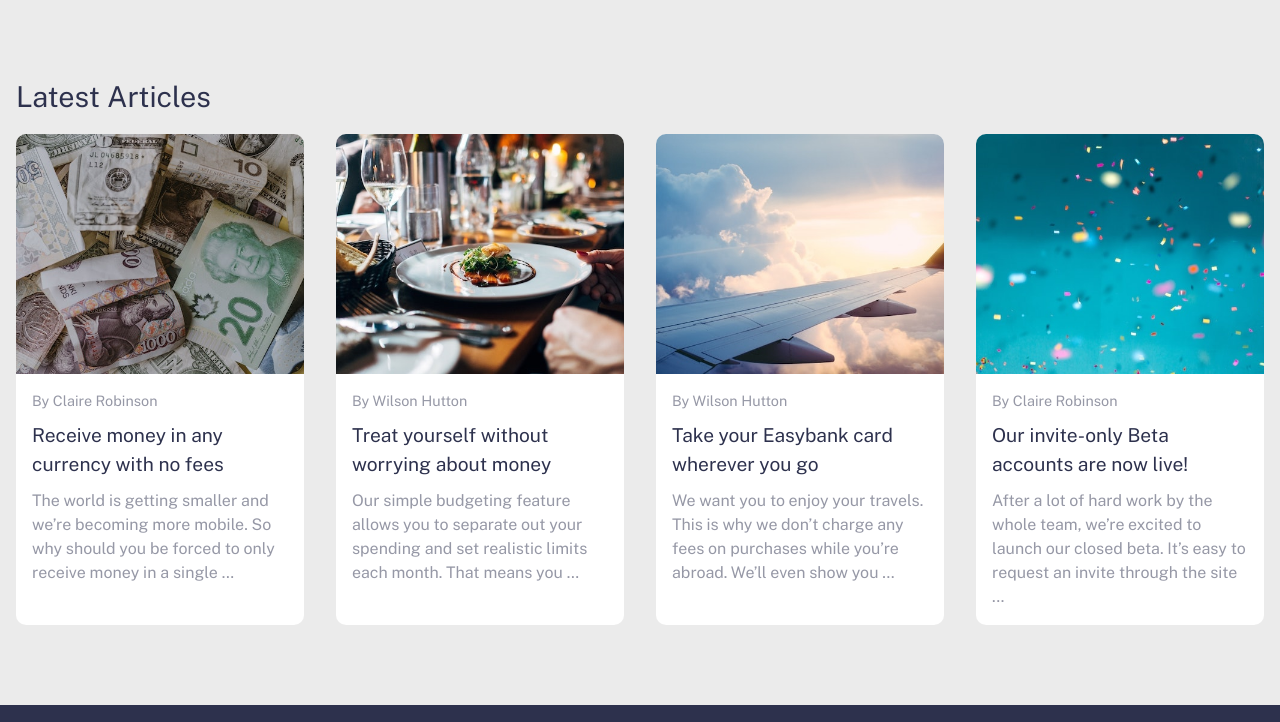
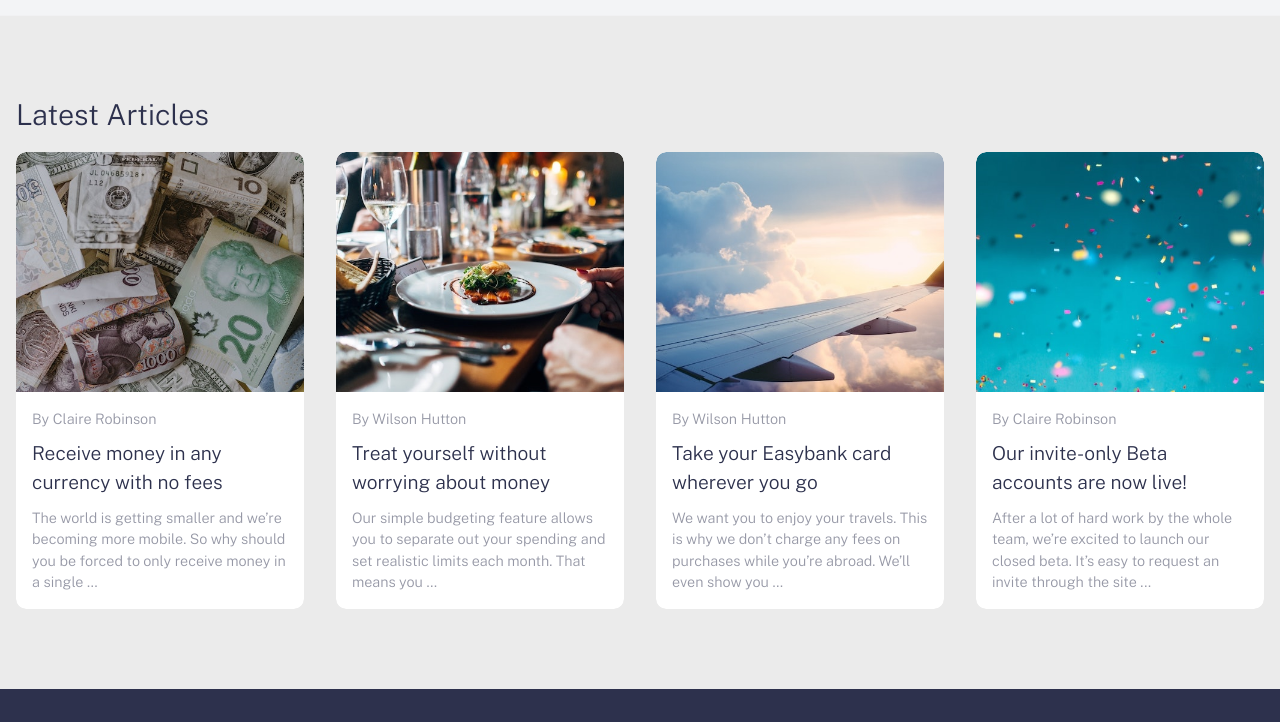
Before and after one commit to yousoumar/easybank, a website built with webpack: page src/index.html in a window 1280 px wide. Shown: the part 1340-2062 px from the top of the page. Built offline with nearby package versions, Linux system fonts and the light colour scheme.

Commit message:
optimizes user experience

```diff
--- a/src/index.html
+++ b/src/index.html
@@ -121,9 +121,7 @@
                             <div class="author">
                                 By Claire Robinson
                             </div>
-                            <h3 class="title title-three">
-                                <a href="">Receive money in any currency with no fees</a>
-                            </h3>
+                            <h3 class="title title-three"> Receive money in any currency with no fees</h3>
                             <p>
 
                                 The world is getting smaller and we’re becoming more mobile. So why should you be
@@ -140,9 +138,7 @@
                             <div class="author">
                                 By Wilson Hutton
                             </div>
-                            <h3 class="title title-three">
-                                <a href="">Treat yourself without worrying about money</a>
-                            </h3>
+                            <h3 class="title title-three">Treat yourself without worrying about money</h3>
                             <p>
 
                                 Our simple budgeting feature allows you to separate out your spending and set
@@ -159,9 +155,7 @@
                             <div class="author">
                                 By Wilson Hutton
                             </div>
-                            <h3 class="title title-three">
-                                <a href="">Take your Easybank card wherever you go</a>
-                            </h3>
+                            <h3 class="title title-three">Take your Easybank card wherever you go</h3>
                             <p>
 
                                 We want you to enjoy your travels. This is why we don’t charge any fees on purchases
@@ -178,9 +172,7 @@
                             <div class="author">
                                 By Claire Robinson
                             </div>
-                            <h3 class="title title-three">
-                                <a href="">Our invite-only Beta accounts are now live!</a>
-                            </h3>
+                            <h3 class="title title-three"><a href="">Our invite-only Beta accounts are now live!</a></h3>
                             <p>
 
                                 After a lot of hard work by the whole team, we’re excited to launch our closed beta.
--- a/src/sass/app.scss
+++ b/src/sass/app.scss
@@ -14,11 +14,18 @@ body{
     overflow-x: hidden;
     color: $grayish-blue;
     line-height: 1.5;
+    font-weight: 300;
+    a:hover{
+        transition: color .3s ease;
+        color: $lime-green;
+    }
 
 }
-a:hover{
-    transition: color .3s ease;
-    color: $lime-green;
+
+@media screen and (min-width : 800px){
+    body{
+        font-size: 1.125rem;
+    }
 }
 /* -------------------- header ----------------------------- */
 
@@ -151,10 +158,17 @@ a:hover{
         background-color: $white;
         margin-bottom: 2rem;
         border-radius: 10px;
+        -webkit-mask-image: -webkit-radial-gradient(white, black);
+        cursor: pointer;
+        &:hover img{
+            transform: scale(1.06);
+        }
     }
     .img, img{
+        transition: transform .4s ease;
         height: 15rem;
         border-radius: 10px 10px 0 0;
+        overflow: hidden;
     }
 
     .content{
@@ -168,6 +182,9 @@ a:hover{
         margin: .6rem 0;
     }
     .author{
+        font-size: .9rem;
+    }
+    p{
         font-size: .9rem;
     }
 }
```
